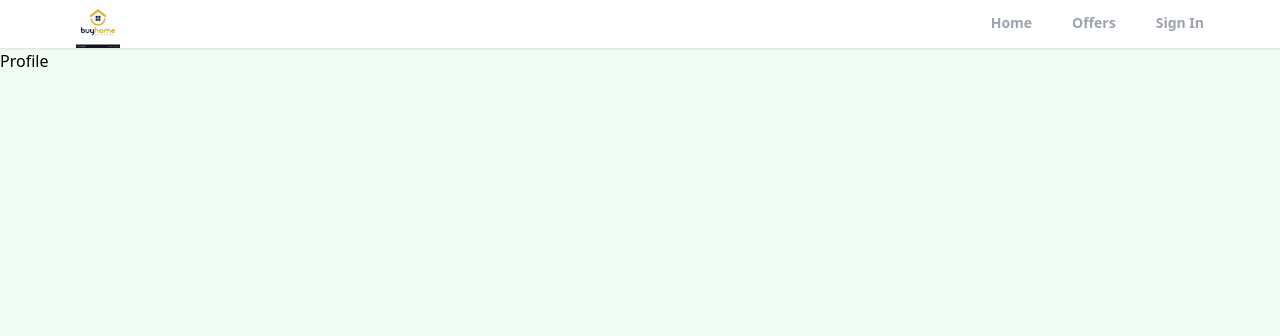
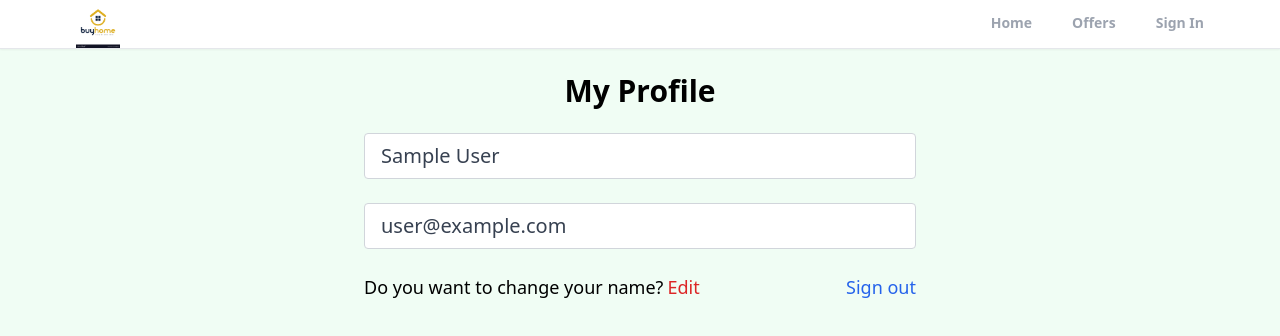
Before and after one commit to yadber/home-rent, a React (Create React App) app: page /profile in a window 1280 px wide. Shown: the top 336 px of the page. Built offline with nearby package versions, Linux system fonts and the light colour scheme; no server answers; sample sign-in values are in the browser's storage.

Commit message:
protecting profile page and logout

```diff
--- a/src/App.js
+++ b/src/App.js
@@ -9,6 +9,7 @@
 import Header from './components/Header';
 import { ToastContainer } from 'react-toastify';
 import 'react-toastify/dist/ReactToastify.css';
+import PrivateRoute from './components/PrivateRoute';
 
 function App() {
   return (
@@ -18,7 +19,10 @@
       <Header />
       <Routes>
         <Route path='/' element={<Home />}/>
-        <Route path='/profile' element={<Profile />}/>
+        <Route path='/profile' element={<PrivateRoute />}>
+          <Route path='/profile' element={<Profile />}/>
+        </Route>
+
         <Route path='/sign-in' element={<SignIn />}/>
         <Route path='/sign-up' element={<SignUp/>}/>
         <Route path='/offers' element={<Offers/>}/>
--- /dev/null
+++ b/src/components/PrivateRoute.js
@@ -0,0 +1,16 @@
+import React from 'react'
+import { Navigate, Outlet } from 'react-router-dom';
+import {useAuthStatus} from '../hooks/useAuthStatus'
+
+export default function PrivateRoute() {
+    const {loggedIn, checkingStatus } = useAuthStatus();
+    if(checkingStatus){
+        return <h3>loading...</h3>
+    }
+    return (
+        loggedIn?
+        <Outlet />
+        :
+        <Navigate to="/sign-in" />
+    )
+}
--- /dev/null
+++ b/src/hooks/useAuthStatus.js
@@ -0,0 +1,18 @@
+import { getAuth, onAuthStateChanged } from 'firebase/auth';
+import React, { useEffect, useState } from 'react'
+
+export function useAuthStatus() {
+    const [loggedIn, setLoggedIn] = useState(false)
+    const [checkingStatus, setCheckingStatus] = useState(true);
+
+    useEffect(() => {
+        const auth = getAuth();
+        onAuthStateChanged(auth, (user) => {
+            if(user){
+                setLoggedIn(true);
+            }
+            setCheckingStatus(false)
+        })
+    }, [])
+  return { loggedIn, checkingStatus}
+}
--- a/src/pages/Profile.js
+++ b/src/pages/Profile.js
@@ -1,9 +1,42 @@
+import { getAuth } from 'firebase/auth';
 import React from 'react'
+import { useNavigate } from 'react-router-dom';
 
 export default function Profile() {
+  const auth = getAuth();
+  const navigate = useNavigate()
+
+  const [formData, setFormData] = React.useState({
+    name:auth.currentUser.displayName,
+    email:auth.currentUser.email
+  })
+
+  const {name, email} = formData;
+
+  function onLogout(){
+    auth.signOut();
+    navigate("/")
+  }
+
   return (
-    <div>
-      Profile
-    </div>
+    <>
+      <section className='max-w-6xl mx-auto flex justify-center items-center flex-col'>
+        <h1 className='text-center text-3xl mt-6 font-bold'>My Profile</h1>
+        <div className='w-full md:w-[50%] mt-6 px-3 '>
+          <form>
+            <input type='text' id="name" value={name} disabled className='w-full px-4 py-2 text-xl mb-6 text-gray-700 bg-white border border-gray-300
+            rounded transition ease-in-out'/>
+             <input type='email' id="email" value={email} disabled className='w-full px-4 py-2 text-xl mb-6 text-gray-700 bg-white border border-gray-300
+            rounded transition ease-in-out'/>
+
+            <div className='flex justify-between whitespace-nowrap text-sm sm:text-lg mb-6'>
+              <p className='flex items-center'>Do you want to change your name? <span className='text-red-600 hover:text-red-700 hover:underline transition ease-in-out duration-200 ml-1 cursor-pointer'>
+                Edit</span></p>
+              <p className='text-blue-600 hover:text-blue-800 hover:underline transition duration-200 ease-in-out cursor-pointer' onClick={onLogout}>Sign out</p>
+            </div>
+          </form>
+        </div>
+      </section>
+    </>
   )
 }
--- a/src/pages/SignUp.js
+++ b/src/pages/SignUp.js
@@ -37,7 +37,7 @@
       formDataCopy.timestamp = serverTimestamp();
       await setDoc(doc(db, "users", user.uid),
       formDataCopy)
-      // toast.success("Sign up Successful!")
+      toast.success("Sign up Successful!")
       navigate("/")
     } catch (error) {
       console.log(error)
```
